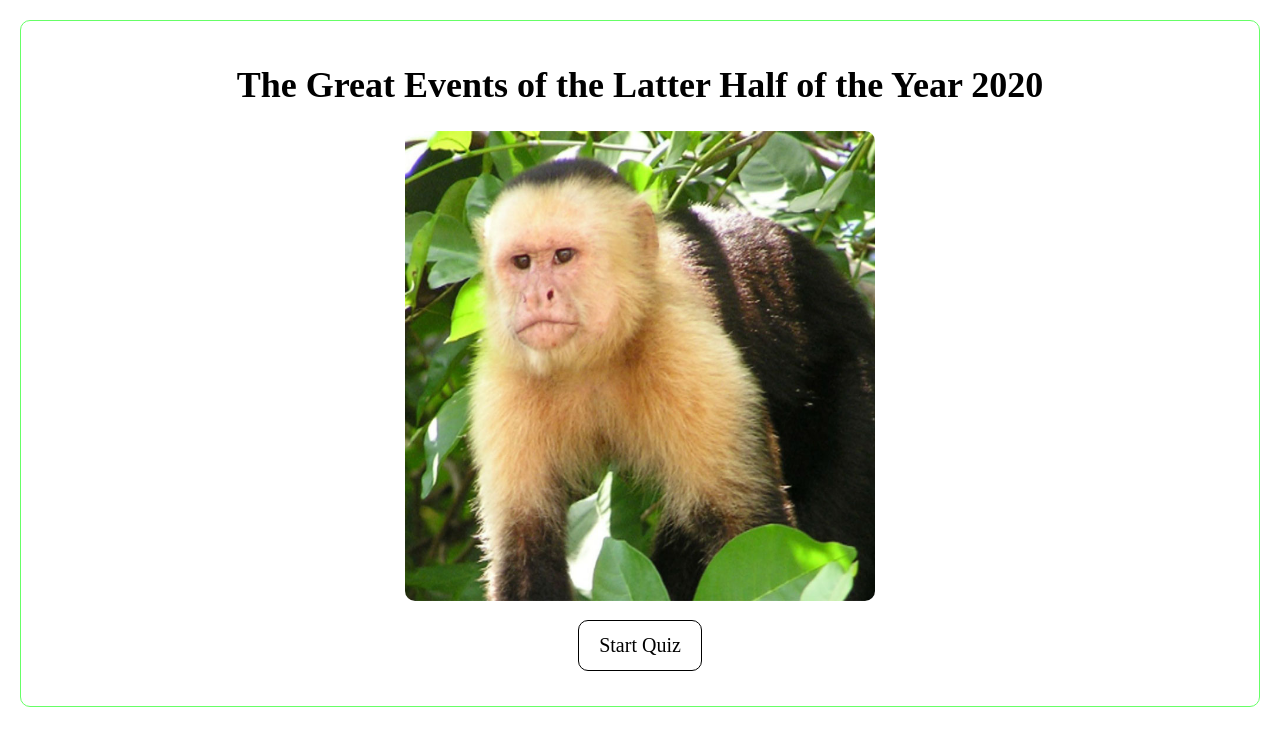
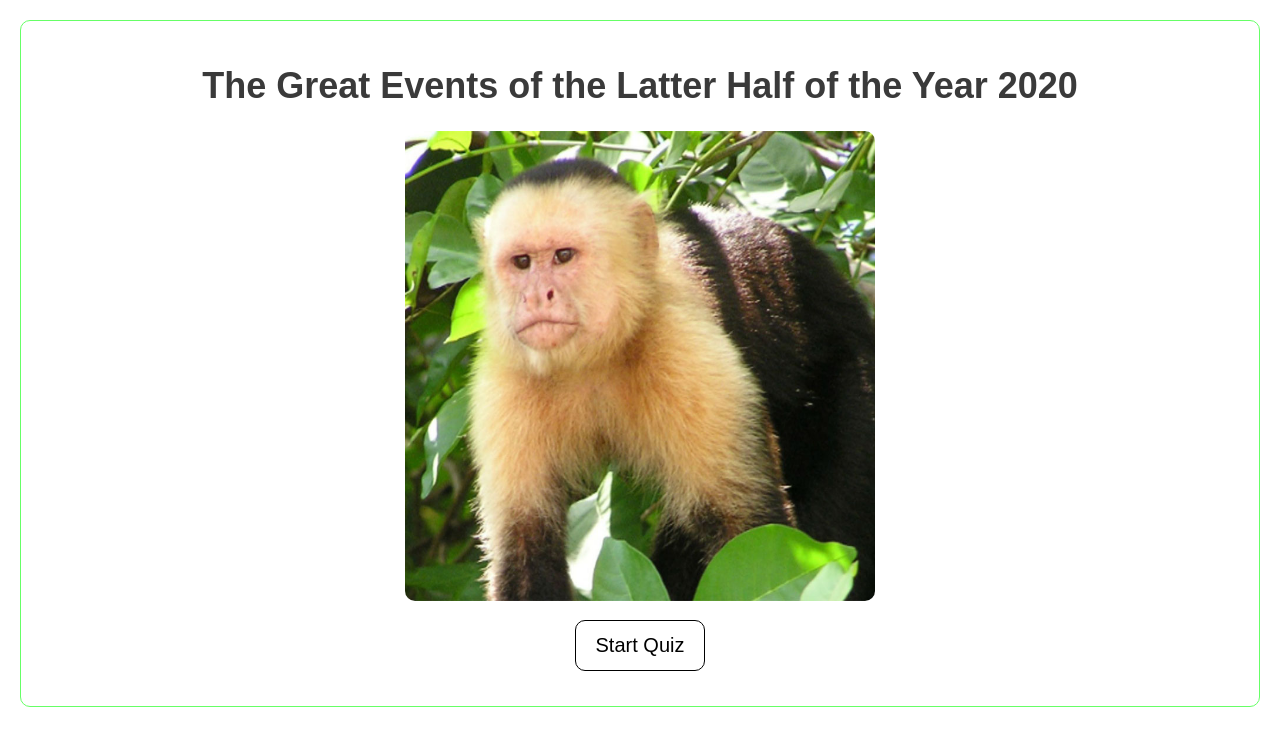
Before and after one commit to nhemerling/ei-quiz-app, a plain HTML site: page index.html in a window 1280 px wide. Drawn offline with nearby package versions, Linux system fonts and the light colour scheme.

Commit message:
adjust slight grey tint to text

```diff
--- a/app.css
+++ b/app.css
@@ -17,6 +17,8 @@ body {
   border-radius: 10px;
   margin: 20px;
   padding: 20px;
+  font-family: 'Arial';
+  color: #2b2b2b;
 }
 
 header {
@@ -99,10 +101,7 @@ input[type="radio"]{
 
 h1 {
   font-size: 33px;
-}
-
-h2, h3, p {
-  font-family: Times;
+  color: #3a3a3a;
 }
 
 h2 {
```
